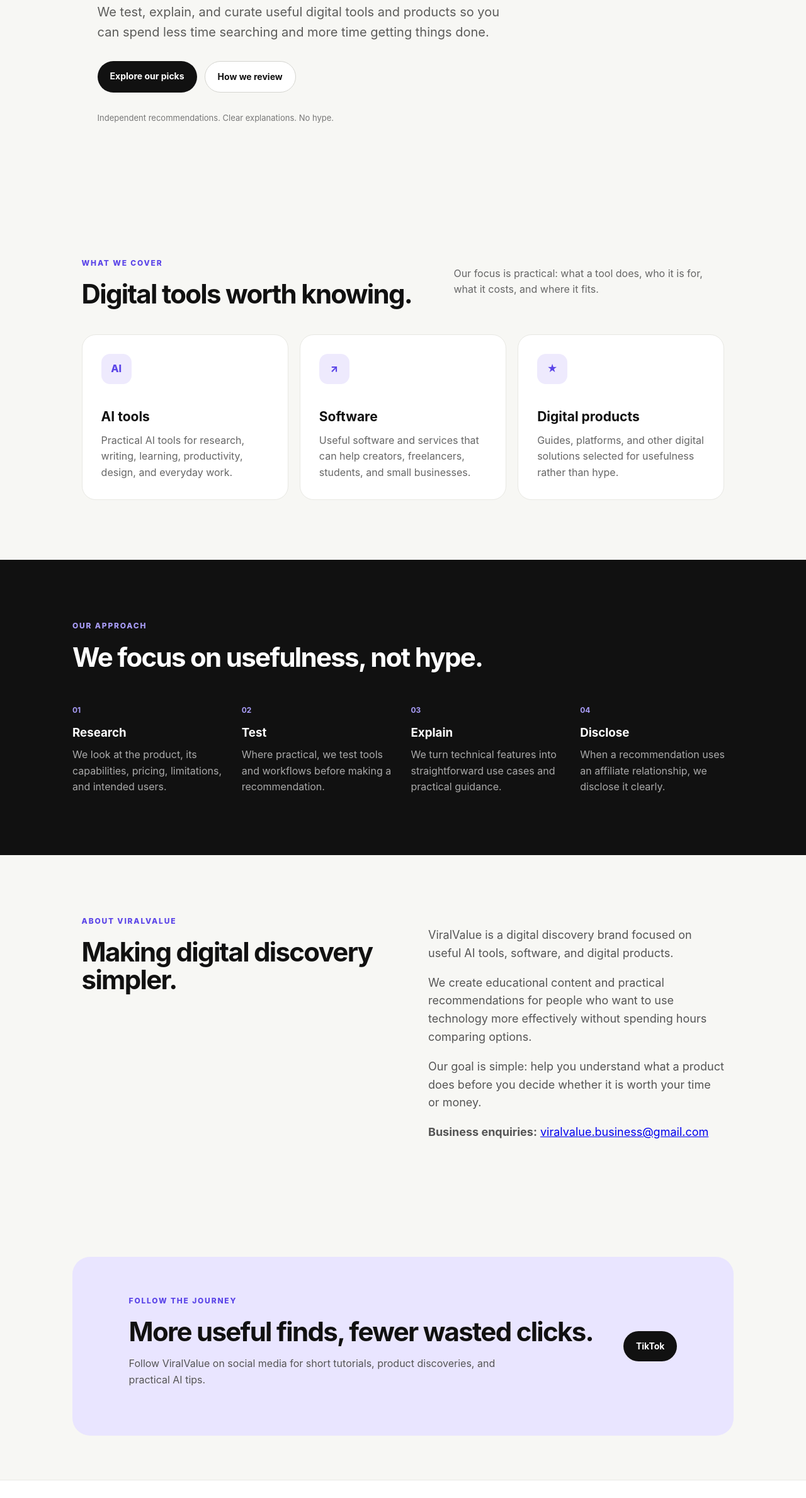
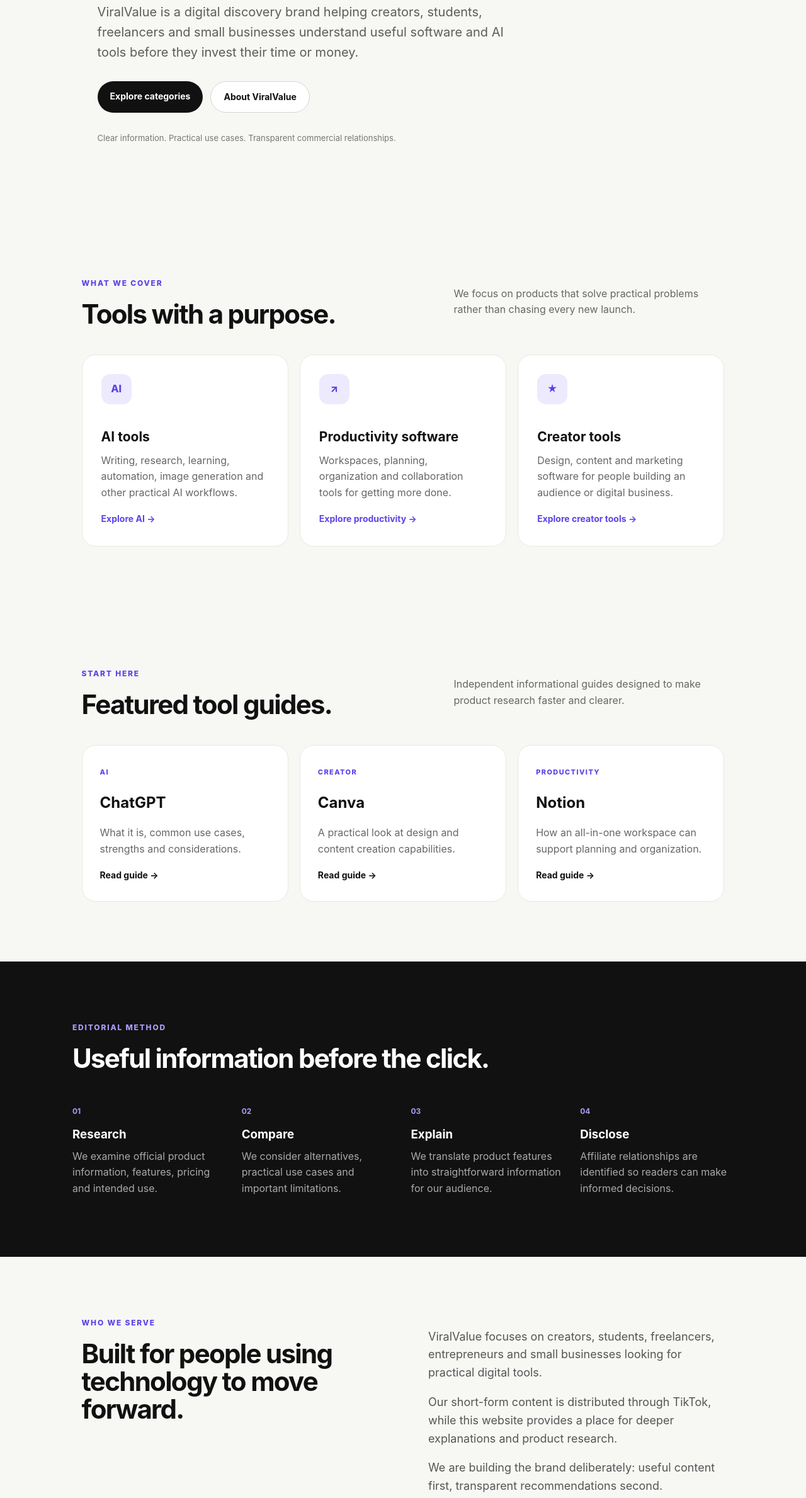
Before and after one commit to selorm1030-debug/Viralvalue, a plain HTML site: page index.html in a window 1280 px wide. Shown: the part 421-2800 px from the top of the page at 63% size. Drawn offline with Linux system fonts and the light colour scheme.

Commit message:
Add files via upload

```diff
--- a/index.html
+++ b/index.html
@@ -1,119 +1,37 @@
 <!doctype html>
-<html lang="en">
-<head>
-  <meta charset="utf-8">
-  <meta name="viewport" content="width=device-width, initial-scale=1">
-  <title>ViralValue — Useful tools. Smarter choices.</title>
-  <meta name="description" content="ViralValue discovers and explains useful AI tools, software, and digital products so you can work smarter and choose with confidence.">
-  <link rel="stylesheet" href="style.css">
-</head>
+<html lang="en"><head><meta charset="utf-8"><meta name="viewport" content="width=device-width,initial-scale=1">
+<title>ViralValue — AI tools, software & smarter digital choices</title>
+<meta name="description" content="ViralValue helps creators, students, freelancers and small businesses discover useful AI tools, software and digital products through practical guides and comparisons.">
+<link rel="stylesheet" href="style.css"></head>
 <body>
-<header class="nav">
-  <a class="brand" href="index.html">Viral<span>Value</span></a>
-  <nav>
-    <a href="#discover">Discover</a>
-    <a href="#about">About</a>
-    <a href="#how">How we review</a>
-    <a href="disclosure.html">Disclosure</a>
-  </nav>
-</header>
+<header class="nav"><a class="brand" href="index.html">Viral<span>Value</span></a><nav><a href="#discover">Discover</a><a href="about.html">About</a><a href="#method">Our method</a><a href="disclosure.html">Disclosure</a></nav></header>
+<main>
+<section class="hero"><div class="eyebrow">DIGITAL TOOLS • AI • PRODUCTIVITY</div><h1>Find better tools.<br><span>Make smarter choices.</span></h1><p>ViralValue is a digital discovery brand helping creators, students, freelancers and small businesses understand useful software and AI tools before they invest their time or money.</p><div class="actions"><a class="button primary" href="#discover">Explore categories</a><a class="button secondary" href="about.html">About ViralValue</a></div><p class="small">Clear information. Practical use cases. Transparent commercial relationships.</p></section>
 
-<main>
-  <section class="hero">
-    <div class="eyebrow">TOOLS • SOFTWARE • DIGITAL DISCOVERY</div>
-    <h1>Useful tools.<br><span>Smarter choices.</span></h1>
-    <p>We test, explain, and curate useful digital tools and products so you can spend less time searching and more time getting things done.</p>
-    <div class="actions">
-      <a class="button primary" href="#discover">Explore our picks</a>
-      <a class="button secondary" href="#how">How we review</a>
-    </div>
-    <p class="small">Independent recommendations. Clear explanations. No hype.</p>
-  </section>
+<section id="discover" class="section"><div class="section-head"><div><div class="eyebrow">WHAT WE COVER</div><h2>Tools with a purpose.</h2></div><p>We focus on products that solve practical problems rather than chasing every new launch.</p></div>
+<div class="cards">
+<article class="card"><div class="icon">AI</div><h3>AI tools</h3><p>Writing, research, learning, automation, image generation and other practical AI workflows.</p><a class="text-link" href="tools.html#ai">Explore AI →</a></article>
+<article class="card"><div class="icon">↗</div><h3>Productivity software</h3><p>Workspaces, planning, organization and collaboration tools for getting more done.</p><a class="text-link" href="tools.html#productivity">Explore productivity →</a></article>
+<article class="card"><div class="icon">★</div><h3>Creator tools</h3><p>Design, content and marketing software for people building an audience or digital business.</p><a class="text-link" href="tools.html#creator">Explore creator tools →</a></article>
+</div></section>
 
-  <section id="discover" class="section">
-    <div class="section-head">
-      <div>
-        <div class="eyebrow">WHAT WE COVER</div>
-        <h2>Digital tools worth knowing.</h2>
-      </div>
-      <p>Our focus is practical: what a tool does, who it is for, what it costs, and where it fits.</p>
-    </div>
-    <div class="cards">
-      <article class="card">
-        <div class="icon">AI</div>
-        <h3>AI tools</h3>
-        <p>Practical AI tools for research, writing, learning, productivity, design, and everyday work.</p>
-      </article>
-      <article class="card">
-        <div class="icon">↗</div>
-        <h3>Software</h3>
-        <p>Useful software and services that can help creators, freelancers, students, and small businesses.</p>
-      </article>
-      <article class="card">
-        <div class="icon">★</div>
-        <h3>Digital products</h3>
-        <p>Guides, platforms, and other digital solutions selected for usefulness rather than hype.</p>
-      </article>
-    </div>
-  </section>
+<section class="section featured"><div class="section-head"><div><div class="eyebrow">START HERE</div><h2>Featured tool guides.</h2></div><p>Independent informational guides designed to make product research faster and clearer.</p></div>
+<div class="guide-grid">
+<a class="guide" href="tools.html#chatgpt"><span>AI</span><h3>ChatGPT</h3><p>What it is, common use cases, strengths and considerations.</p><b>Read guide →</b></a>
+<a class="guide" href="tools.html#canva"><span>CREATOR</span><h3>Canva</h3><p>A practical look at design and content creation capabilities.</p><b>Read guide →</b></a>
+<a class="guide" href="tools.html#notion"><span>PRODUCTIVITY</span><h3>Notion</h3><p>How an all-in-one workspace can support planning and organization.</p><b>Read guide →</b></a>
+</div></section>
 
-  <section id="how" class="section dark">
-    <div class="eyebrow">OUR APPROACH</div>
-    <h2>We focus on usefulness, not hype.</h2>
-    <div class="steps">
-      <div><b>01</b><h3>Research</h3><p>We look at the product, its capabilities, pricing, limitations, and intended users.</p></div>
-      <div><b>02</b><h3>Test</h3><p>Where practical, we test tools and workflows before making a recommendation.</p></div>
-      <div><b>03</b><h3>Explain</h3><p>We turn technical features into straightforward use cases and practical guidance.</p></div>
-      <div><b>04</b><h3>Disclose</h3><p>When a recommendation uses an affiliate relationship, we disclose it clearly.</p></div>
-    </div>
-  </section>
+<section id="method" class="section dark"><div class="eyebrow">EDITORIAL METHOD</div><h2>Useful information before the click.</h2><div class="steps">
+<div><b>01</b><h3>Research</h3><p>We examine official product information, features, pricing and intended use.</p></div>
+<div><b>02</b><h3>Compare</h3><p>We consider alternatives, practical use cases and important limitations.</p></div>
+<div><b>03</b><h3>Explain</h3><p>We translate product features into straightforward information for our audience.</p></div>
+<div><b>04</b><h3>Disclose</h3><p>Affiliate relationships are identified so readers can make informed decisions.</p></div>
+</div></section>
 
-  <section id="about" class="section about">
-  <div>
-    <div class="eyebrow">ABOUT VIRALVALUE</div>
-    <h2>Making digital discovery simpler.</h2>
-  </div>
+<section class="section about"><div><div class="eyebrow">WHO WE SERVE</div><h2>Built for people using technology to move forward.</h2></div><div><p>ViralValue focuses on creators, students, freelancers, entrepreneurs and small businesses looking for practical digital tools.</p><p>Our short-form content is distributed through TikTok, while this website provides a place for deeper explanations and product research.</p><p>We are building the brand deliberately: useful content first, transparent recommendations second.</p></div></section>
 
-  <div>
-    <p>
-      ViralValue is a digital discovery brand focused on useful AI tools,
-      software, and digital products.
-    </p>
-
-    <p>
-      We create educational content and practical recommendations for people
-      who want to use technology more effectively without spending hours
-      comparing options.
-    </p>
-
-    <p>
-      Our goal is simple: help you understand what a product does before you
-      decide whether it is worth your time or money.
-    </p>
-
-    <p>
-      <strong>Business enquiries:</strong>
-      <a href="mailto:viralvalue.business@gmail.com">
-        viralvalue.business@gmail.com
-      </a>
-    </p>
-  </div>
-</section>
-
-  <section class="cta">
-    <div>
-      <div class="eyebrow">FOLLOW THE JOURNEY</div>
-      <h2>More useful finds, fewer wasted clicks.</h2>
-      <p>Follow ViralValue on social media for short tutorials, product discoveries, and practical AI tips.</p>
-    </div>
-    <a class="button primary" href="https://www.tiktok.com/@ai.daily.with.selorm" target="_blank" rel="noopener">TikTok</a>
-  </section>
+<section class="cta"><div><div class="eyebrow">CONNECT WITH VIRALVALUE</div><h2>More useful finds. Fewer wasted clicks.</h2><p>Follow our short-form content for practical AI and software discoveries.</p><p><strong>Business:</strong> <a href="mailto:viralvalue.business@gmail.com">viralvalue.business@gmail.com</a></p></div><a class="button primary" href="https://www.tiktok.com/@ai.daily.with.selorm" target="_blank" rel="noopener">Follow on TikTok</a></section>
 </main>
-
-<footer>
-  <div class="brand">Viral<span>Value</span></div>
-  <p>© 2026 ViralValue. All rights reserved.</p>
-  <div><a href="about.html">About</a><a href="privacy.html">Privacy</a><a href="disclosure.html">Affiliate Disclosure</a></div>
-</footer>
-</body>
-</html>
+<footer><div class="brand">Viral<span>Value</span></div><p>© 2026 ViralValue. All rights reserved.</p><div><a href="about.html">About</a><a href="privacy.html">Privacy</a><a href="disclosure.html">Affiliate Disclosure</a></div></footer>
+</body></html>
```
Also changed, not shown: about.html (+3 -10 lines), privacy.html (+1 -12 lines), tools.html (added, +9 -0 lines), style.css.
